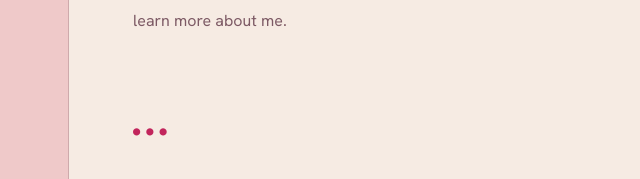
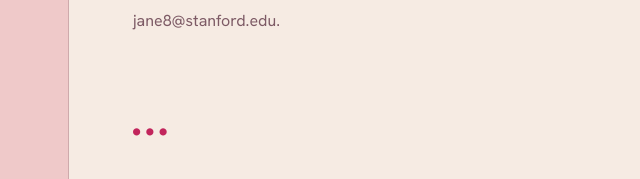
Before and after one commit to janevianne/janevianne.github.io, a plain HTML site: page index.html in a window 1280 px wide. Shown: the part 540-719 px from the top of the page, 181-821 px from the left. Drawn offline with nearby package versions, Linux system fonts and the light colour scheme.

Commit message:
Update index.html

```diff
--- a/index.html
+++ b/index.html
@@ -198,7 +198,7 @@
       <div>
         <h1>jane vianne. <em>creative</em> & <em>student</em>.</h1>
         <p>jane vianne lee is an award-winning writer, artist, and student from south korea and the bay area. studying comparative literature at stanford university, she is interested in east asian literature, language learning, poetry translations, and the intersections of art, poetry, and history. she finds beauty in language. </p>
-        <p>learn more about me.</p>
+        <p>jane8@stanford.edu.</p>
       </div>
       <svg class="art-hero" viewBox="0 0 300 340" role="img" aria-label="Abstract composition of an arch, circles and a half moon in pink and raspberry">
         <path d="M30 330 V150 a120 120 0 0 1 240 0 V330 Z" fill="var(--pink)"/>
```
